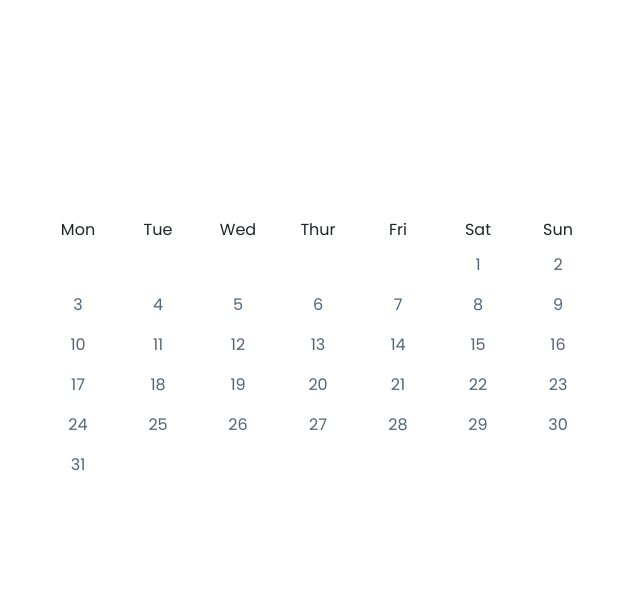
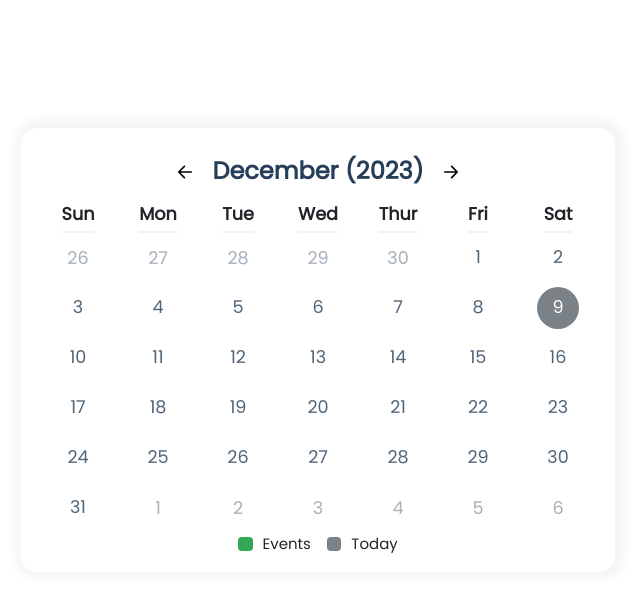
Before and after one commit to vengateshkarthick/watcher, a React (Vite) app: page / in a window 1280 px wide. Shown: the top 592 px of the page, without its empty margins (322-962 px from the left). Built offline with nearby package versions, Linux system fonts and the light colour scheme.

Commit message:
impl. monthly calendar and started zustand

```diff
--- a/src/Component/Calendar/Calendar.tsx
+++ b/src/Component/Calendar/Calendar.tsx
@@ -3,16 +3,19 @@ import { Mweekdays, MCalendar, MEvents } from "./calendar.type";
 import * as _ from "lodash";
 import { motion } from "framer-motion";
 import * as _dutlis from "date-fns";
+import rightarrow from "../../assests/right.svg";
+import leftarrow from "../../assests/left.svg";
+
 import "./calendar.scss";
 
 const weekdays: Mweekdays["short"] = [
+  "Sun",
   "Mon",
   "Tue",
   "Wed",
   "Thur",
   "Fri",
   "Sat",
-  "Sun",
 ];
 
 function Calendar({ events, onSelectDate }: MCalendar) {
@@ -23,21 +26,53 @@ function Calendar({ events, onSelectDate }: MCalendar) {
   }>({ slcdate: "" });
   const startDate = _dutlis.startOfMonth(currentDate);
   const endDate = _dutlis.endOfMonth(currentDate);
+  /**
+   * get arrays of days from start date to ending date of the month
+   */
   const daysInTheMonth = _dutlis.eachDayOfInterval({
     start: startDate,
     end: endDate,
   });
-  const bufferDays = _.range(0, _dutlis.getDay(startDate));
+  /**
+   *  for filling the space left at starting of month in that week -
+   *  get last date of previous month
+   *  get the buffer days - the number of days in a week left till the starting of the month
+   *  iterate from (last date - buffer days length) to the length of buffer days
+   */
+  const previousMonth = _dutlis.getMonth(currentDate) - 1;
+  const lastDateOfPreviousMonth = _dutlis.getDaysInMonth(
+    previousMonth !== -1
+      ? new Date(_dutlis.getYear(currentDate), previousMonth)
+      : new Date(new Date(_dutlis.getYear(currentDate), 11))
+  );
+  const bufferDaysFromStart = _.range(0, _dutlis.getDay(startDate) - 1);
+
+  const previousMonthRemainigDays = _.range(
+    lastDateOfPreviousMonth - bufferDaysFromStart.length,
+    lastDateOfPreviousMonth + 1,
+    1
+  );
+  /**
+   *  for filling the space left at ending of the month in that week -
+   *  get buffer days from the end of the month to 7
+   *  iterate till buffer days.length from 1
+   */
+  const bufferDaysFromEnd = _.range(_dutlis.getDay(endDate) + 1, 7);
+  const nextMonthStartingDays = _.range(1, bufferDaysFromEnd.length + 1);
   const groupedEvents = _.groupBy(events, ({ startDate, startTime }) =>
-    _dutlis.format(new Date(`${startDate}T${startTime}`), "DD/MM/YYYY")
+    _dutlis.format(new Date(`${startDate}T${startTime}`), "dd/MM/yyyy")
   );
-  const handleSelect = (e: React.MouseEvent<HTMLElement, MouseEvent>, formattedDate: string) => {
+  const handleSelect = (
+    e: React.MouseEvent<HTMLElement, MouseEvent>,
+    formattedDate: string
+  ) => {
     let mod: any = { slcdate: "", events: [] };
     if (formattedDate) {
       mod.slcdate = formattedDate;
-      if (groupedEvents[formattedDate]) mod.events = groupedEvents[formattedDate];
+      if (groupedEvents[formattedDate])
+        mod.events = groupedEvents[formattedDate];
     }
-    setSelectedDate(mod);
+    setSelectedDate(() => mod);
     e.stopPropagation();
   };
   React.useEffect(() => {
@@ -45,7 +80,50 @@ function Calendar({ events, onSelectDate }: MCalendar) {
       onSelectDate?.(selectedDate.slcdate, selectedDate.events);
     }
   }, [selectedDate]);
+  const lengend = React.useMemo(() => {
+    return [
+      {
+        color: "events",
+        label: "Events",
+      },
+      {
+        color: "today",
+        label: "Today",
+      },
+    ];
+  }, []);
   return (
+    <motion.div className="mcalendar-wrapper">
+      <motion.article className="mcalendar-full-month d-flex align-items-center justify-content-center m-1 p-1">
+        <p>
+          <motion.img
+            animate={{ scale: 1 }}
+            whileHover={{ x: "-10px" }}
+            whileTap={{ x: "-10px" }}
+            transition={{ duration: 0.3 }}
+            src={leftarrow}
+            alt="left-arrow"
+            height={30}
+            width={20}
+          />
+        </p>
+        <p>
+          {_dutlis.format(currentDate, "MMMM")}&nbsp;(
+          {_dutlis.format(currentDate, "yyyy")})
+        </p>
+        <p>
+          <motion.img
+            animate={{ scale: 1 }}
+            whileTap={{ x: "10px" }}
+            whileHover={{ x: "10px" }}
+            transition={{ duration: 0.3 }}
+            src={rightarrow}
+            alt="right-arrow"
+            height={30}
+            width={20}
+          />
+        </p>
+      </motion.article>
       <motion.div
         className="mcalendar text-center"
         initial={{ opacity: 0 }}
@@ -53,30 +131,38 @@ function Calendar({ events, onSelectDate }: MCalendar) {
         transition={{ delay: 0.1, duration: 0.3 }}
       >
         {weekdays.map((day, index) => (
-        <motion.article className="mx-1 py-1" key={`mcalendar-day${index}`}>
+          <motion.article
+            className="mx-1 py-1 mcalendar-day"
+            key={`mcalendar-day${index}`}
+          >
             {day}
           </motion.article>
         ))}
-      {bufferDays.map((bfd) => (
-        <motion.article key={bfd + "_empty"} className="mcalendar-date empty">
-          &nbsp;
+
+        {previousMonthRemainigDays.map((bfd) => (
+          <motion.article
+            key={bfd + "_empty"}
+            className="mcalendar-date empty d-flex flex-column m-1"
+          >
+            {bfd}
           </motion.article>
         ))}
         {daysInTheMonth.map((date) => {
-        const formattedDate = _dutlis.format(date, "dd/mm/yyyy");
+          const formattedDate = _dutlis.format(date, "dd/MM/yyyy");
           const displayDate = _dutlis.format(date, "d");
           const eventsLength = groupedEvents[formattedDate]?.length;
-
+          const isSelectedDate = selectedDate.slcdate.includes(formattedDate);
+          const isCurrentDate = _dutlis.isSameDay(date, currentDate);
           return (
             <motion.article
               initial={{ scale: 0.9 }}
               animate={{ scale: 1 }}
-            whileTap={{ scale: 1.5 }}
-            whileHover={{ scale: 1.5 }}
+              whileTap={{ scale: isSelectedDate ? 1 : 1.5 }}
+              whileHover={{ scale: isSelectedDate ? 1 : 1.5 }}
               transition={{ duration: 0.2, type: "spring" }}
-            className={`mcalendar-date d-flex flex-column mx-1 py-1 ${
-              selectedDate.slcdate === formattedDate ? "selected" : ""
-            }`}
+              className={`mcalendar-date ${
+                isCurrentDate ? "current-date" : ""
+              } ${isSelectedDate ? "selected" : ""}  d-flex flex-column m-1 `}
               key={`mcalendar-date-${displayDate}`}
               data-date={formattedDate}
               onClick={(e) => handleSelect(e, formattedDate)}
@@ -88,6 +174,23 @@ function Calendar({ events, onSelectDate }: MCalendar) {
             </motion.article>
           );
         })}
+        {nextMonthStartingDays.map((bfd) => (
+          <motion.article
+            key={bfd + "_empty"}
+            className="mcalendar-date empty d-flex flex-column m-1"
+          >
+            {bfd}
+          </motion.article>
+        ))}
+      </motion.div>
+      <motion.article className="d-flex align-items-baseline justify-content-center gap-3">
+        {lengend.map(({ color, label }) => (
+          <div className={`lengend ${color} d-flex justify-content-between align-items-center`}>
+            <section className={`${color}`}>&nbsp;</section>
+            <section>{label}</section>
+          </div>
+        ))}
+      </motion.article>
     </motion.div>
   );
 }
--- a/src/Component/Calendar/calendar.scss
+++ b/src/Component/Calendar/calendar.scss
@@ -3,38 +3,90 @@ $danger: #ef4f5f;
 $primary: #263e58;
 $primary-tilt: #263e58cc;
 $secondary: #f1f2f7;
+$secondary-tilt: #263e5869;
 $text-color: #121212;
 $hover-background-color: #263e581a;
 $transparent-back: #1a263194;
+$box-shadow: #f5f5f5;
 
+@mixin smallBox($background-color) {
+  height: 0.9rem;
+  width: 0.9rem;
+  background-color: $background-color;
+  border-radius: 4px;
+}
+
+.mcalendar-wrapper {
+  padding: 1rem;
+  box-sizing: border-box;
+  border-radius: 16px;
+  border: 0.1rem solid transparent;
+  box-shadow: 2px -1px 10px 8px $box-shadow;
+  .mcalendar-full-month {
+    color: $primary;
+    font-size: 1.5rem;
+    font-weight: 700;
+    text-align: center;
+    gap: 1.1rem;
+    &.disabled {
+      stroke: $secondary-tilt;
+    }
+    p {
+      margin-bottom: 0;
+    }
+    img {
+      cursor: pointer;
+    }
+  }
+  .lengend {
+    font-size: 15px;
+    gap: 10px;
+    .events {
+      @include smallBox($success);
+    }
+    .today {
+      @include smallBox($transparent-back);
+    }
+  }
+}
 .mcalendar {
   display: grid;
   grid-template-columns: repeat(7, 80px);
   place-items: center;
-    .mday {
+  .mcalendar-day {
     font-size: 1.1rem;
-        border-bottom: 0.1rem solid $hover-background-color;
+    font-weight: 600;
+    border-bottom: 2px solid $secondary;
+    display: flex;
+    justify-content: center;
+    align-items: center;
   }
   .mcalendar-date {
-        height: 40px;
-        width: 40px;
-        font-size: 16px;
+    height: 42px;
+    width: 42px;
+    font-size: 1.1rem;
     cursor: pointer;
     gap: 0.1rem;
+    padding: 0.1rem;
     align-items: center;
     justify-content: center;
     color: $primary-tilt;
     user-select: none;
     text-align: center;
+    border-radius: 100px;
     &:hover {
       background-color: $hover-background-color;
-            border-radius: 80px;
     }
-        &.sleceted {
+
+    &.current-date {
+      background-color: $transparent-back;
+      color: #fff;
+    }
+    &.selected {
       background-color: $primary;
       color: #fff;
     }
-        .display-events p{
+    .display-events p {
       height: 0.5rem;
       width: 0.5rem;
       background-color: $success;
@@ -42,7 +94,7 @@ $transparent-back: #1a263194;
     }
     &.empty {
       pointer-events: none;
+      color: $secondary-tilt;
     }
   }
-
 }
--- a/src/Component/Calendar/calendar.type.ts
+++ b/src/Component/Calendar/calendar.type.ts
@@ -1,8 +1,9 @@
 export type Mremainder = "1800" | "3600" | "86400" | "600";
 export interface Mweekdays {
-    short: ["Mon" & string, "Tue" & string, "Wed" & string, "Thur" & string, "Fri" & string, "Sat" & string, "Sun" & string];
-    long: ["Monday" & string, "Tuesday" & string, "Wednesday" & string, "Thursday" & string, "Friday" & string, "Saturday" & string, "Sunday" & string];
+    short: [ "Sun" & string, "Mon" & string, "Tue" & string, "Wed" & string, "Thur" & string, "Fri" & string, "Sat" & string];
+    long: ["Sunday" & string, "Monday" & string, "Tuesday" & string, "Wednesday" & string, "Thursday" & string, "Friday" & string, "Saturday" & string];
 }
+
 export interface MEvents {
   title: string,
   startDate: string,
--- a/src/style.css
+++ b/src/style.css
@@ -29,4 +29,7 @@ body {
   display: flex;
   align-items: center;
   justify-content: center;
+  p {
+    margin-bottom: 0;
+  }
 }
```
Also changed, not shown: src/store/bucket.ts (+51 -0 lines), src/assests/left.svg (added), src/assests/right.svg (added). Lines whose indentation alone changed are shown as unchanged.
